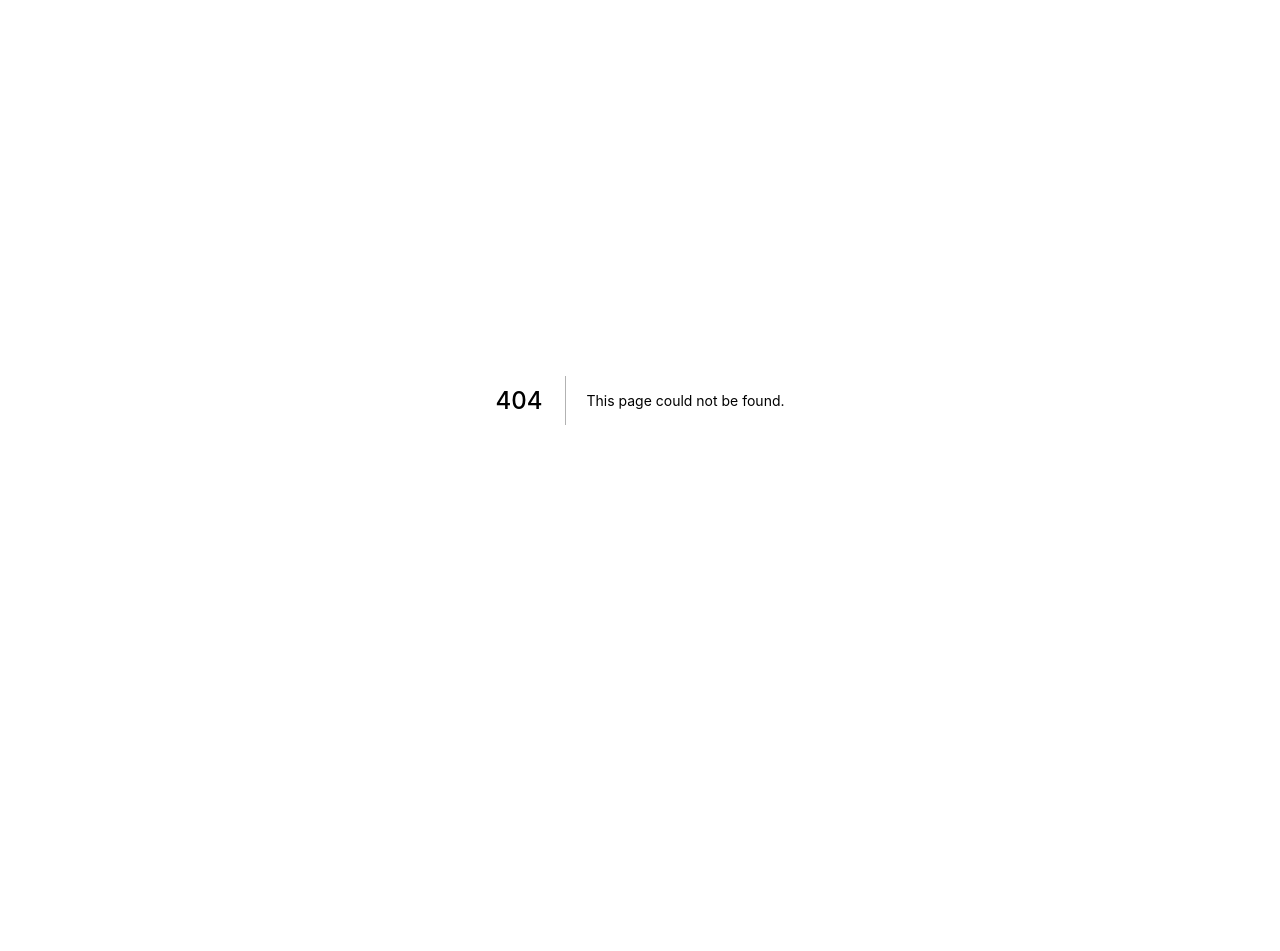
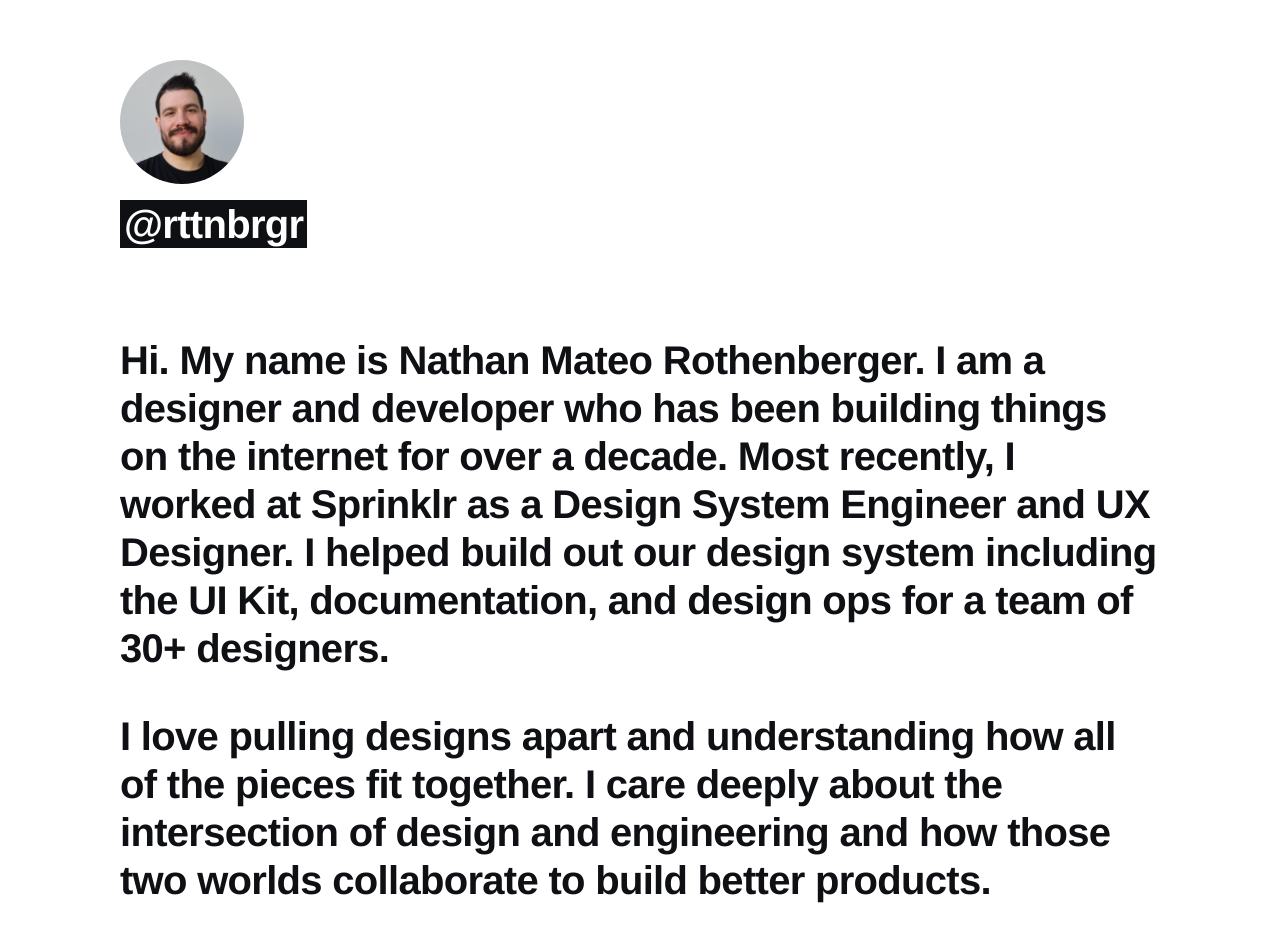
Before and after one commit to rttnbrgr/homebase, a Next.js app: page / in a window 1280 px wide. Before the commit this address had no page. Shown: the top 951 px of the page. Before the commit the page ends 800 px from the top, so only its background shows below. Built offline with nearby package versions, Linux system fonts and the light colour scheme.

Commit message:
stub out replacement homepage

```diff
--- /dev/null
+++ b/pages/index.tsx
@@ -0,0 +1,108 @@
+import Head from "next/head";
+import styles from "../styles/homepage.module.css";
+import Meta from "../components/meta";
+
+type LayoutProps = {
+  children: React.ReactNode;
+};
+
+const LayoutFork = ({ children }: LayoutProps) => {
+  return (
+    <>
+      <Meta />
+      <div className="min-h-screen flex justify-center items-center">
+        <main>{children}</main>
+      </div>
+    </>
+  );
+};
+
+type Props = {};
+
+const Index = ({}: Props) => {
+  return (
+    <>
+      <LayoutFork>
+        <Head>
+          {/* do I need these? */}
+          <meta charSet="UTF-8" />
+          <meta
+            name="viewport"
+            content="width=device-width, initial-scale=1.0"
+          />
+          <meta http-equiv="X-UA-Compatible" content="ie=edge" />
+          <title>R T T N B R G R | 🤢🍔</title>
+        </Head>
+
+        <div className={styles.root}>
+          <div>
+            <div className={styles.group}>
+              <img
+                src="assets/homepage/avi-1024.jpg"
+                alt="Nathan Rothenberger headshot"
+                className={styles.profile}
+              />
+              <h1 className={styles["text--header"]}>@rttnbrgr</h1>
+            </div>
+
+            <div className={styles.group}>
+              <p className={styles["text--body"]}>
+                Hi. My name is Nathan Mateo Rothenberger. I am a designer and
+                developer who has been building things on the internet for over
+                a decade. Most recently, I worked at Sprinklr as a Design System
+                Engineer and UX Designer. I helped build out our design system
+                including the UI Kit, documentation, and design ops for a team
+                of 30+ designers.
+              </p>
+              <p className={styles["text--body"]}>
+                I love pulling designs apart and understanding how all of the
+                pieces fit together. I care deeply about the intersection of
+                design and engineering and how those two worlds collaborate to
+                build better products.
+              </p>
+              <p className={styles["text--body"]}>
+                I am currently looking for a new opportunity in either the
+                Dallas or Portland area as well as a new hour long drama to dive
+                into. If you have leads on either please reach out.
+              </p>
+            </div>
+            <ul className={styles.list}>
+              <h1 className={styles["text--header"]}>Links</h1>
+              <li className={styles["list-item"]}>
+                <a className={styles.link} href="http://www.rottenburger.com/">
+                  Portfolio
+                </a>
+              </li>
+              <li className={styles["list-item"]}>
+                <a className={styles.link} href="https://review.rttnbrgr.com/">
+                  Reviews
+                </a>
+              </li>
+              <li className={styles["list-item"]}>
+                <a className={styles.link} href="http://github.com/rttnbrgr">
+                  Github
+                </a>
+              </li>
+              <li className={styles["list-item"]}>
+                <a
+                  className={styles.link}
+                  href="https://www.linkedin.com/in/nathan-rothenberger-11765b16/"
+                >
+                  LinkedIn
+                </a>
+              </li>
+            </ul>
+          </div>
+        </div>
+      </LayoutFork>
+    </>
+  );
+};
+
+export default Index;
+
+export const getStaticProps = async () => {
+  return {
+    props: {}
+  };
+};
--- /dev/null
+++ b/styles/homepage.module.css
@@ -0,0 +1,93 @@
+.root {
+  font-size: 1.5rem;
+  padding: 1.5em;
+  --black: #0f1014;
+  --white: #fff;
+  display: flex;
+  align-items: center;
+}
+
+@media screen and (min-width: 768px) {
+  .root {
+    font-size: 2.5rem;
+  }
+}
+
+@media screen and (min-width: 1440px) {
+  .root {
+    font-size: 3.25rem;
+  }
+}
+
+/**
+ * DUMB TYPOGRAPHY
+ */
+.text--header,
+.text--body,
+.list-item
+/* .link  */ {
+  font-family: "Helvetica Neue", sans-serif;
+  color: var(--black);
+  font-size: 1.5rem;
+  font-size: 1em;
+  font-size: inherit;
+  line-height: 1.75rem;
+  line-height: 1.2;
+  font-weight: bold;
+  font-style: normal;
+  margin: 0;
+  padding: 0;
+  letter-spacing: -0.7px;
+}
+
+.text--header {
+  background: var(--black);
+  color: var(--white);
+  margin: 1rem 0 0.5rem;
+  padding: 0 0.25rem;
+  display: inline-block;
+}
+
+.text--body {
+  max-width: 624px;
+  max-width: 26em;
+}
+
+.list {
+  list-style: none;
+  margin: 0;
+  padding: 0;
+}
+
+.link {
+  text-decoration: none;
+  color: inherit;
+  font-size: inherit;
+}
+
+.link:hover {
+  color: lime;
+}
+
+/**
+ * Spacing
+ */
+.group + .group,
+.group + .list {
+  margin-top: 2rem;
+  margin-top: 2em;
+}
+
+.text--body + .text--body {
+  margin-top: 1rem;
+  margin-top: 1em;
+}
+
+.profile {
+  width: 124px;
+  height: 124px;
+  border-radius: 50%;
+}
+/* img {
+  display: block;
+} */
```
Also changed, not shown: public/assets/homepage/avi-1024.jpg (added).
